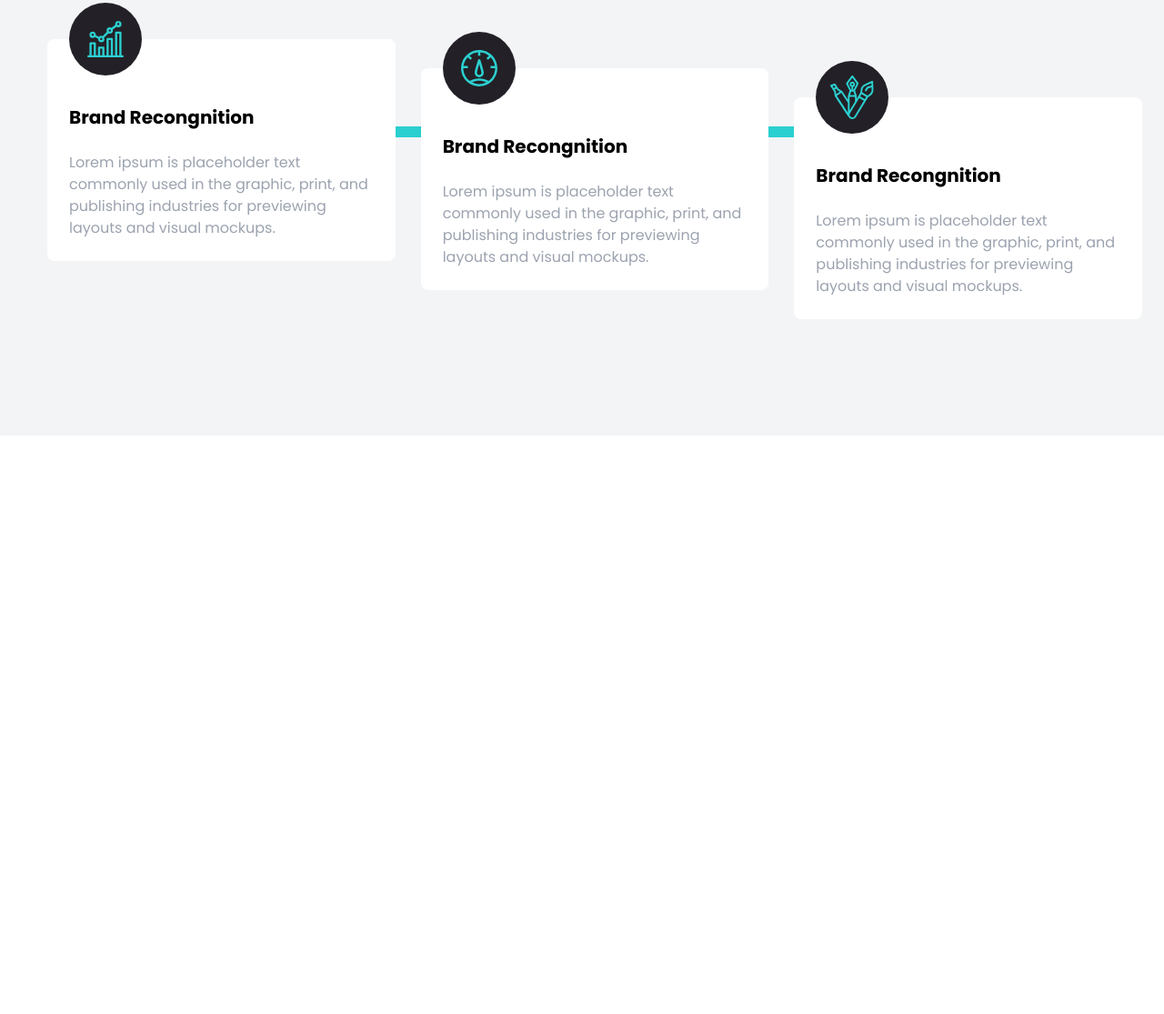
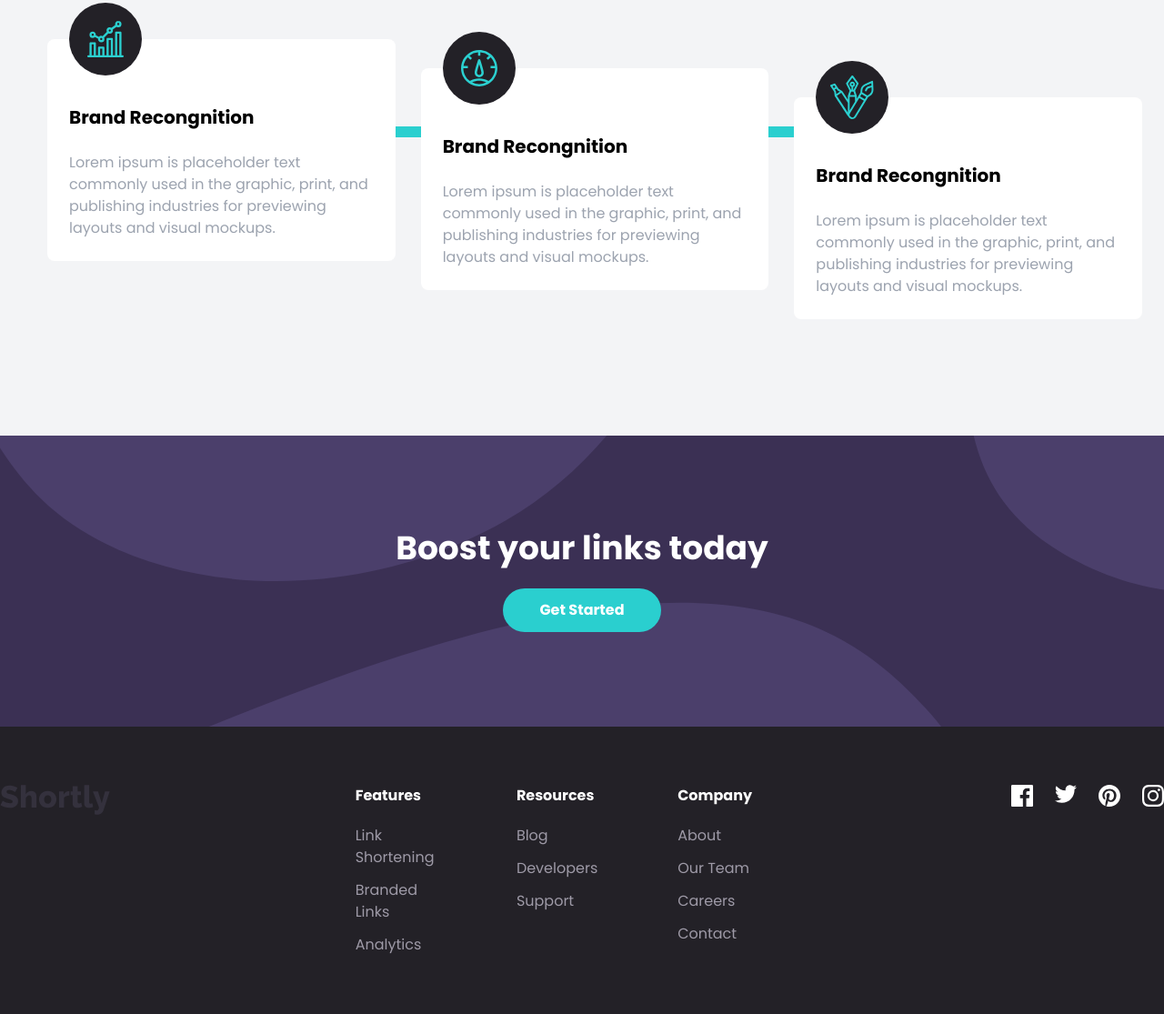
Before and after one commit to andreiclcosa93/ShortlyWeb, a website: page index.html in a window 1280 px wide. Shown: the part 1689-2804 px from the top of the page at 91% size. Before the commit the page ends 2168 px from the top, so only its background shows below. Drawn offline with Linux system fonts and the light colour scheme.

Commit message:
deployment of the Footer Section

```diff
--- a/index.css
+++ b/index.css
@@ -1,3 +1,14 @@
 @tailwind base;
 @tailwind components;
 @tailwind utilities;
+
+#cta {
+    background-image: url('../images/bg-boost-desktop.svg');
+    background-repeat: no-repeat;
+    background-size: cover;
+}
+
+.ficon:hover {
+    filter: invert(79%) sepia(61%) saturate(464%) hue-rotate(130deg)
+      brightness(89%) contrast(85%);
+}
--- a/index.html
+++ b/index.html
@@ -209,5 +209,73 @@
 
         </div>
     </section>
+
+    <!-- CTA section -->
+    <section id="cta" class="py-24 bg-darkViolet">
+        <div class="flex flex-col p-2 space-y-6">
+            <h5 class="mx-auto space-y-10 text-4xl font-bold text-center text-white">
+                Boost your links today
+            </h5>
+            <button class="px-10 py-5 mx-auto text-2xl font-bold text-white rounded-full bg-cyan hover:bg-cyanLlight md:text-base md:py-3 focus:outline-none">
+                Get Started
+            </button>
+        </div>
+    </section>
+
+    <footer class="py-16 bg-veryDarkViolet">
+        <div  class="container flex flex-col items-center justify-between mx-auto space-y-16 md:flex-row md:space-y-0 md:items-start">
+            <img src="images/logo.svg" alt="">
+
+            <!-- menu container -->
+            <div class="flex flex-col space-y-16 md:space-x-20 md:flex-row md:space-y-0">
+                 <!-- Menu 1 -->
+                 <div class="flex flex-col items-center w-full md:items-start">
+                    <div class="mb-5 font-bold text-white capitalize">Features</div>
+                    <div class="flex flex-col items-center space-y-3 md:items-start">
+                        <a href="#" class="capitalize text-grayishViolet hover:text-cyan">Link shortening</a>
+                        <a href="#" class="capitalize text-grayishViolet hover:text-cyan">Branded links</a>
+                        <a href="#" class="capitalize text-grayishViolet hover:text-cyan">Analytics</a>
+                    </div>
+                 </div>
+
+                  <!-- Menu 2 -->
+                  <div class="flex flex-col items-center w-full md:items-start">
+                    <div class="mb-5 font-bold text-white capitalize">Resources</div>
+                    <div class="flex flex-col items-center space-y-3 md:items-start">
+                        <a href="#" class="capitalize text-grayishViolet hover:text-cyan">Blog</a>
+                        <a href="#" class="capitalize text-grayishViolet hover:text-cyan">Developers</a>
+                        <a href="#" class="capitalize text-grayishViolet hover:text-cyan">Support</a>
+                    </div>
+                 </div>
+
+                  <!-- Menu 3 -->
+                  <div class="flex flex-col items-center w-full md:items-start">
+                    <div class="mb-5 font-bold text-white capitalize">Company</div>
+                    <div class="flex flex-col items-center space-y-3 md:items-start">
+                        <a href="#" class="capitalize text-grayishViolet hover:text-cyan">About</a>
+                        <a href="#" class="capitalize text-grayishViolet hover:text-cyan">Our Team</a>
+                        <a href="#" class="capitalize text-grayishViolet hover:text-cyan">Careers</a>
+                        <a href="#" class="capitalize text-grayishViolet hover:text-cyan">Contact</a>
+                    </div>
+                 </div>
+            </div>
+
+            <!-- Social Container -->
+            <div class="flex space-x-6">
+                <a href="#">
+                  <img src="images/icon-facebook.svg" alt="" class="ficon" />
+                </a>
+                <a href="#">
+                  <img src="images/icon-twitter.svg" alt="" class="ficon" />
+                </a>
+                <a href="#">
+                  <img src="images/icon-pinterest.svg" alt="" class="ficon" />
+                </a>
+                <a href="#">
+                  <img src="images/icon-instagram.svg" alt="" class="ficon" />
+                </a>
+            </div>
+        </div>
+    </footer>
 </body>
 </html>
```
Also changed, not shown: tailwind.css.
